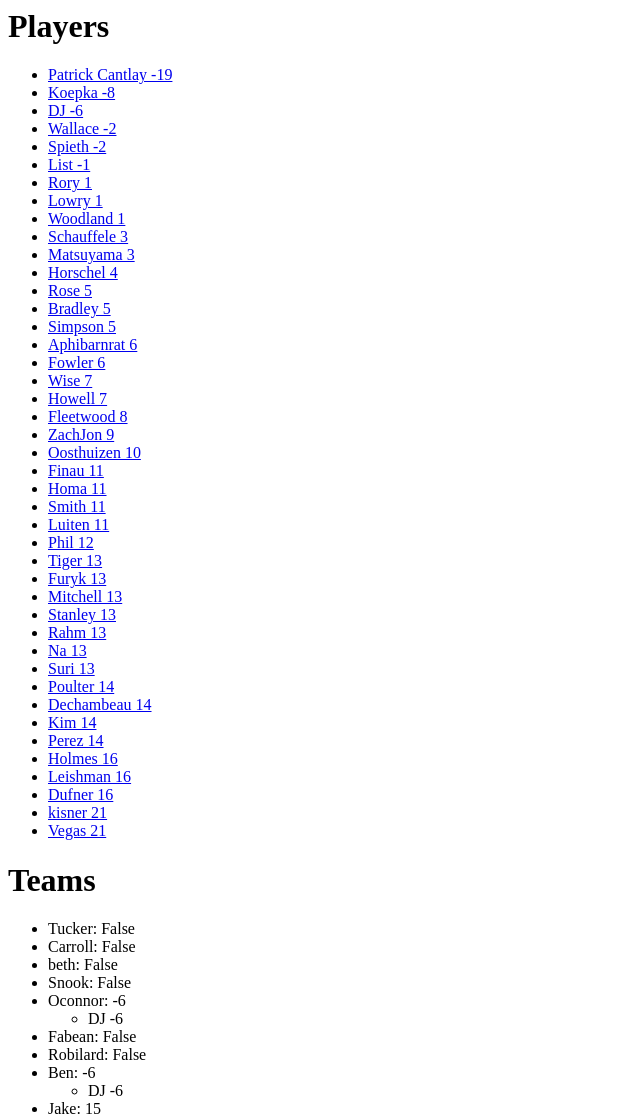
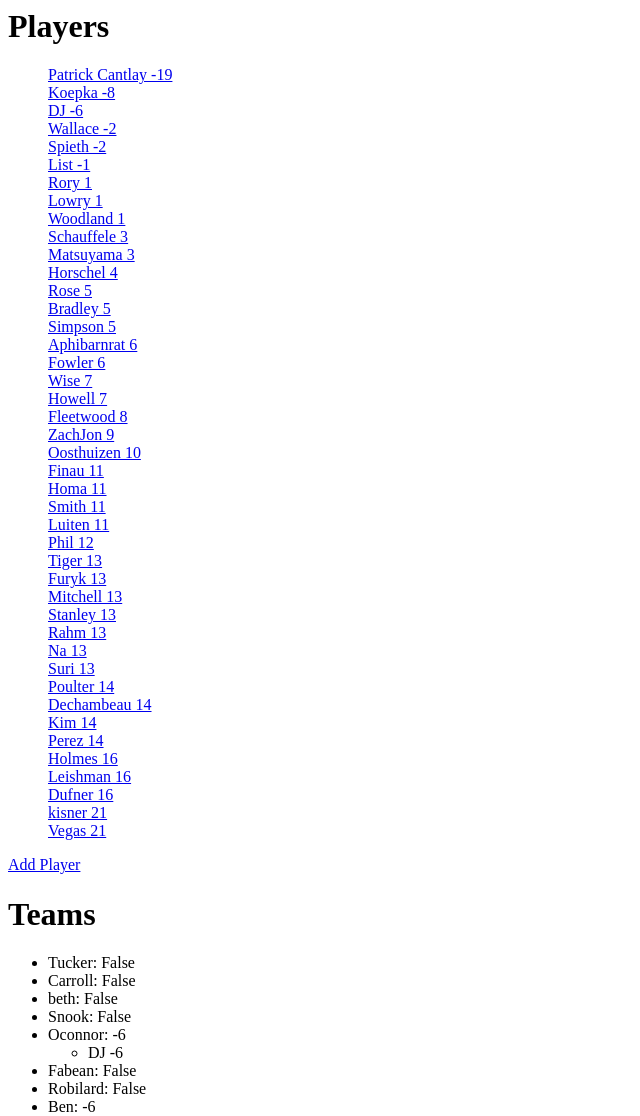
Before and after one commit to jakewhite8/major-manager, a Django app: page /golf/ in a window 1280 px wide. Shown: the top 1116 px of the page, without its empty margins (0-640 px from the left). Run offline with Django 3.2, Linux system fonts and the light colour scheme; data comes from the database, SQL or seed files in the repository; both versions use the stored data as it was after the commit.

Commit message:
Create Add Player page and functionality

```diff
--- a/majormanager/golf/templates/golf/index.html
+++ b/majormanager/golf/templates/golf/index.html
@@ -1,10 +1,11 @@
 {% if Players %}
   <h1>Players</h1>
-  <ul>
+  <ul style="list-style-type:none;">
     {% for player in Players %}
       <li><a href="{% url 'golf:player' player.id %}">{{player.player_name}} {{player.score}}</a></li>
     {% endfor %}
   </ul>
+  <a href="{% url 'golf:add_player' %}">Add Player</a>
 {% else %}
   <p>no players avilable</p>
 {% endif %}
--- a/majormanager/golf/urls.py
+++ b/majormanager/golf/urls.py
@@ -7,4 +7,6 @@ urlpatterns = [
   path('', views.IndexView.as_view(), name="index"),
   path('player/<int:player_id>/', views.PlayerView.as_view(), name="player"),
   path('player/<int:player_id>/update', views.update, name="update"),
+  path('player/add_player/', views.AddPlayer.as_view(), name="add_player"),
+  path('player/create', views.create_player, name="create_player"),
 ]
--- a/majormanager/golf/views.py
+++ b/majormanager/golf/views.py
@@ -25,12 +25,22 @@ class PlayerView(generic.TemplateView):
     context['Teams'] = Team.objects.all()
     return context
 
+class AddPlayer(generic.TemplateView):
+  template_name = 'golf/add_player.html'
+
 def update(request, player_id):
   player = get_object_or_404(Players, pk=player_id)
 
   # if a players score has been provided, update it
   # need to throw an error here when the score is not a valid number
-  if len(request.POST['score']) and request.POST['score'].isdigit():
+  def is_digit(number):
+    try:
+      int(number)
+      return True
+    except ValueError:
+      return False
+
+  if len(request.POST['score']) and is_digit(request.POST['score']):
     player.score = request.POST['score']
     player.save()
 
@@ -51,3 +61,10 @@ def update(request, player_id):
     player.team_set.set(updated_teams)
 
   return HttpResponseRedirect(reverse('golf:index'))
+
+def create_player(request):
+  new_player_name = request.POST['player_name']
+  new_player_score = request.POST['score']
+  new_player = Players(player_name=new_player_name, score=new_player_score)
+  new_player.save()
+  return HttpResponseRedirect(reverse('golf:index'))
```
Also changed, not shown: majormanager/golf/templates/golf/add_player.html (added, +11 -0 lines), majormanager/db.sqlite3.
